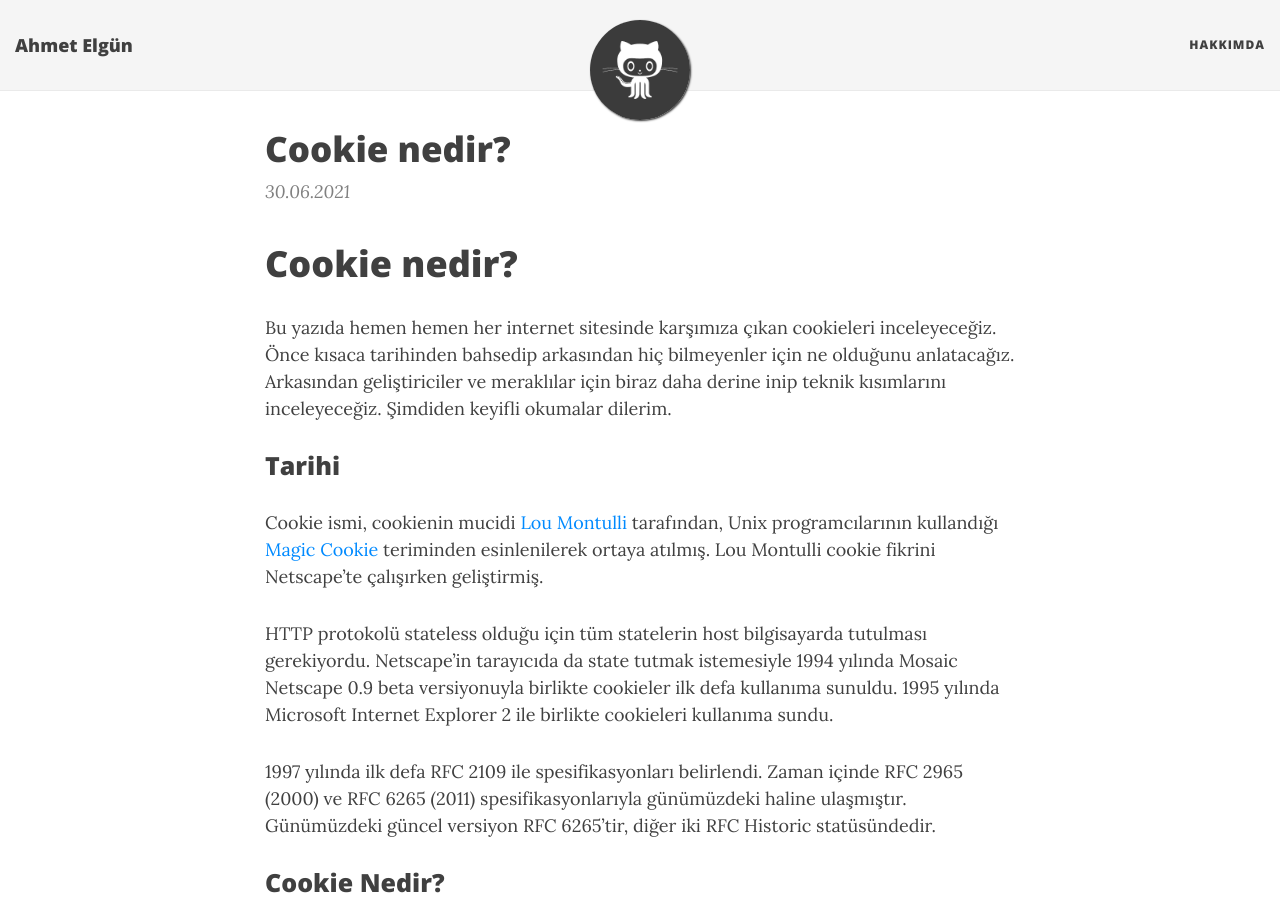
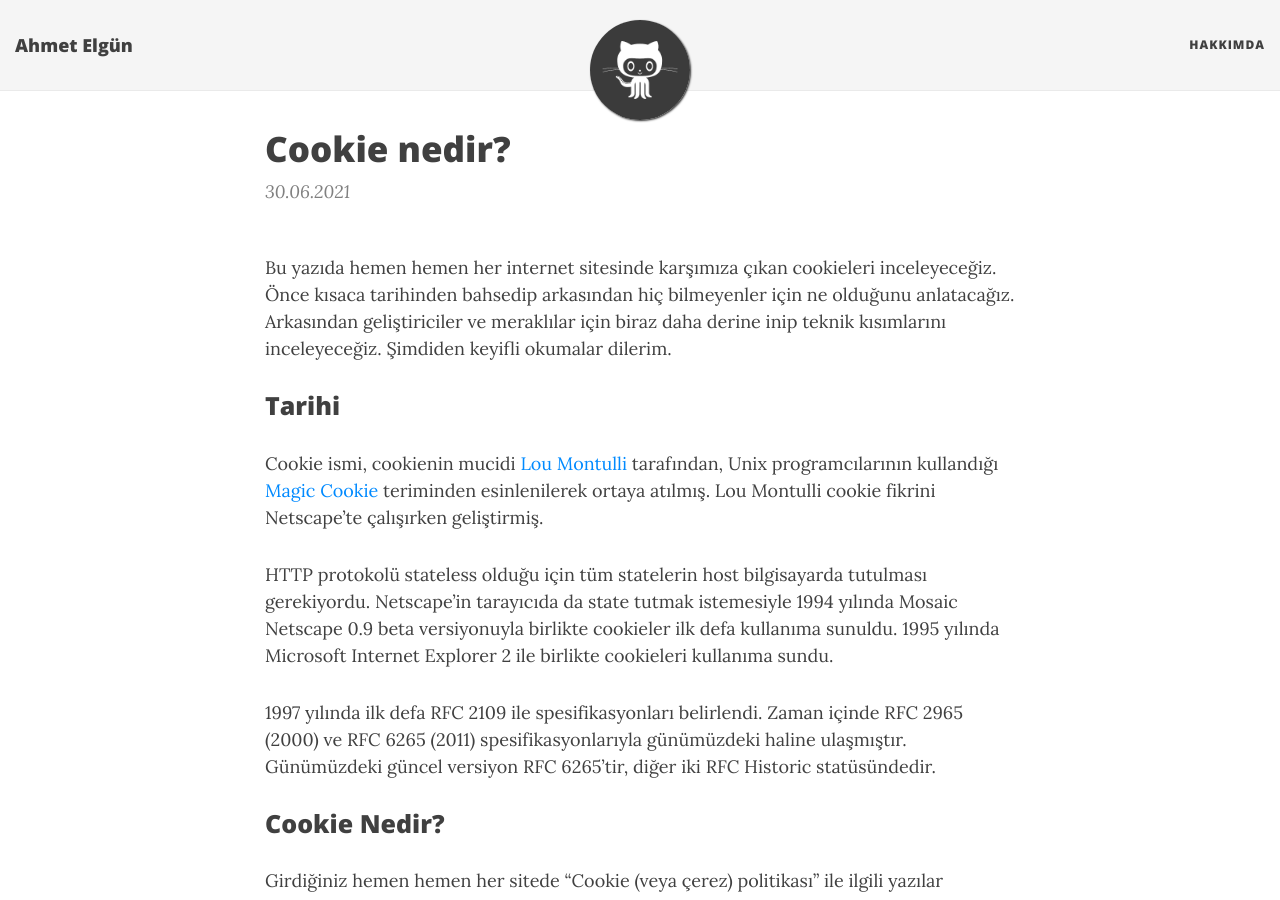
Before and after one commit to ahmetelgun/ahmetelgun.github.io, a Jekyll site: the page built from _posts/2021-06-30-Cookie-Nedir.md, in a window 1280 px wide and 900 px high. Built offline with Jekyll 4.4.1, drawn with Linux system fonts in a browser that asks for light colours; nearby versions of some CDN libraries; comment, search, counter and statistics services are not loaded.

Commit message:
Update 2021-06-30-Cookie-Nedir.md

```diff
--- a/_posts/2021-06-30-Cookie-Nedir.md
+++ b/_posts/2021-06-30-Cookie-Nedir.md
@@ -4,8 +4,6 @@ title: Cookie nedir?
 comments: true
 tags: [http, cookie]
 ---
-# Cookie nedir?
-
 Bu yazıda hemen hemen her internet sitesinde karşımıza çıkan cookieleri inceleyeceğiz. Önce kısaca tarihinden bahsedip arkasından hiç bilmeyenler için ne olduğunu anlatacağız. Arkasından geliştiriciler ve meraklılar için biraz daha derine inip teknik kısımlarını inceleyeceğiz. Şimdiden keyifli okumalar dilerim.
 
 ## Tarihi
```
